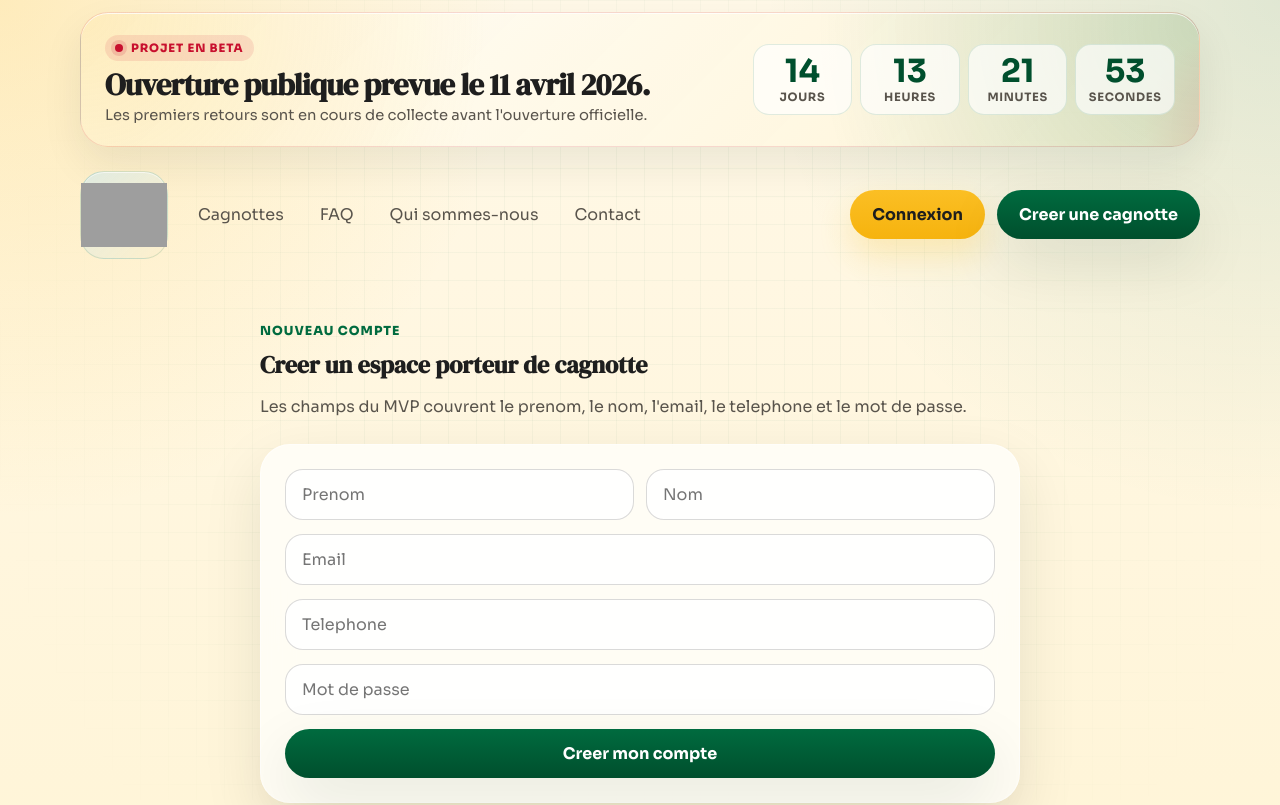
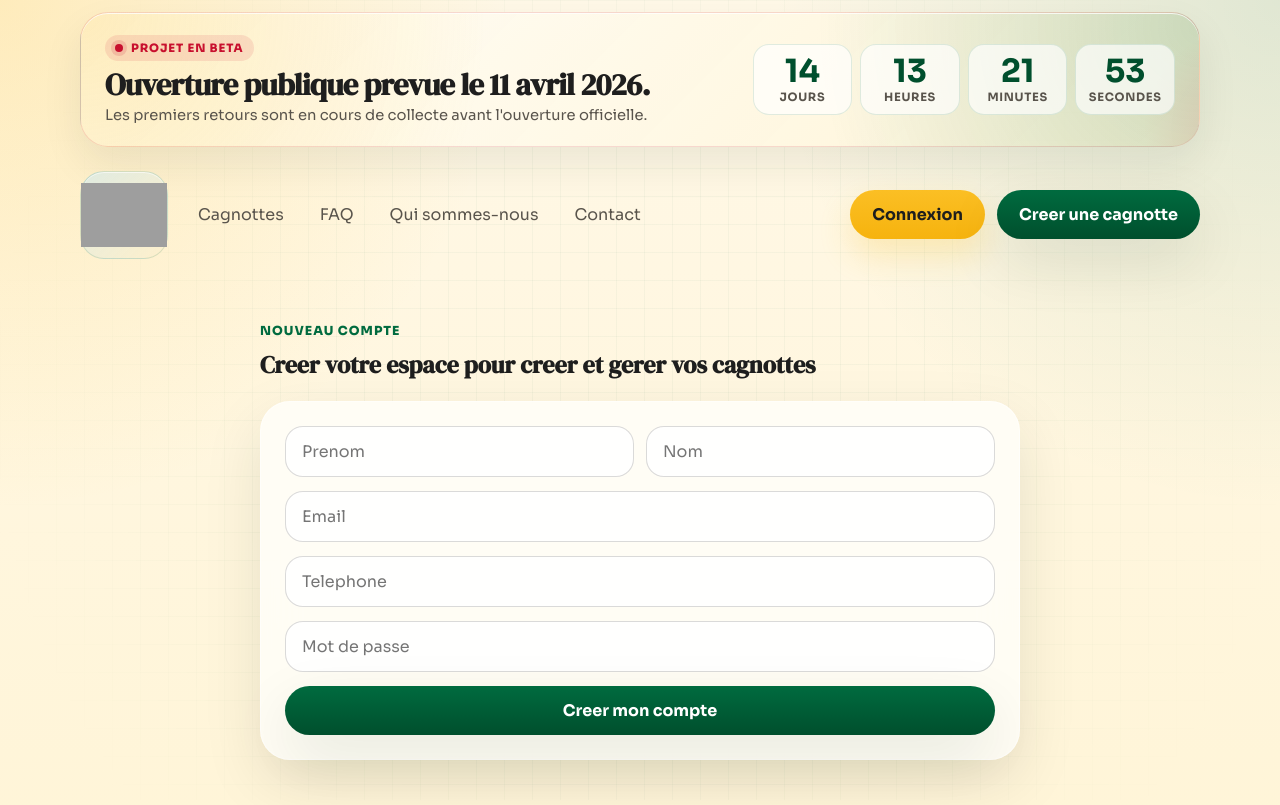
Before and after one commit to sallakane/sunu-cagnotte, a React (Vite) app in the folder frontend/: page /inscription in a window 1280 px wide. Shown: the top 805 px of the page. Built offline with nearby package versions, Linux system fonts and the light colour scheme; no server answers; grey boxes are pictures that could not be loaded.

Commit message:
fix register

```diff
--- a/frontend/src/pages/RegisterPage.tsx
+++ b/frontend/src/pages/RegisterPage.tsx
@@ -1,9 +1,11 @@
 import { useState } from "react";
-import { useNavigate } from "react-router-dom";
+import { Navigate, useNavigate } from "react-router-dom";
+import { useAuth } from "../app/AuthProvider";
 import { apiRequest, ApiError } from "../lib/api";
 import { usePageSeo } from "../lib/usePageSeo";
 
 export function RegisterPage() {
+  const auth = useAuth();
   const navigate = useNavigate();
   const [firstName, setFirstName] = useState("");
   const [lastName, setLastName] = useState("");
@@ -19,6 +21,10 @@ export function RegisterPage() {
     canonicalPath: "/inscription",
     robots: "noindex,nofollow",
   });
+
+  if (auth.isAuthenticated) {
+    return <Navigate to="/" replace />;
+  }
 
   async function handleSubmit(event: React.FormEvent<HTMLFormElement>) {
     event.preventDefault();
@@ -57,11 +63,7 @@ export function RegisterPage() {
       <section className="page-section narrow">
         <div className="section-heading">
           <span>Nouveau compte</span>
-          <h1>Creer un espace porteur de cagnotte</h1>
-          <p>
-            Les champs du MVP couvrent le prenom, le nom, l'email, le telephone
-            et le mot de passe.
-          </p>
+          <h1>Creer votre espace pour creer et gerer vos cagnottes</h1>
         </div>
 
         <form className="panel form-stack" onSubmit={handleSubmit}>
```
